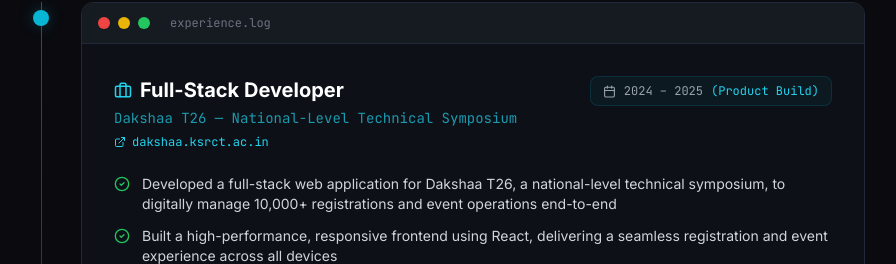
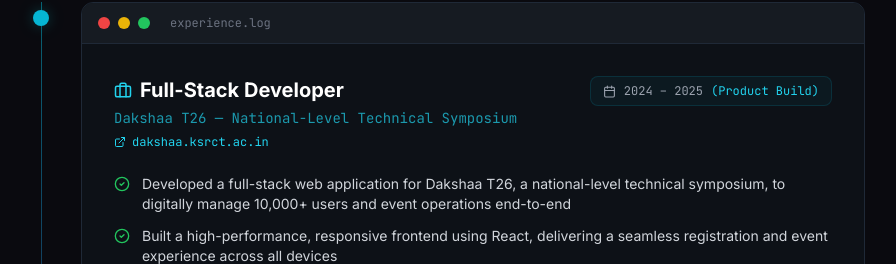
Before and after one commit to Vikasthangavel/Vikasthangavel, a React (Vite) app: page / in a window 1280 px wide. Shown: the part 4730-4994 px from the top of the page, without its empty margins (199-1095 px from the left). Built offline with nearby package versions, Linux system fonts and the light colour scheme.

Commit message:
Update reg -> users

```diff
--- a/src/components/Experience.jsx
+++ b/src/components/Experience.jsx
@@ -10,7 +10,7 @@
     duration: "Product Build",
     link: "https://dakshaa.ksrct.ac.in",
     points: [
-      "Developed a full-stack web application for Dakshaa T26, a national-level technical symposium, to digitally manage 10,000+ registrations and event operations end-to-end",
+      "Developed a full-stack web application for Dakshaa T26, a national-level technical symposium, to digitally manage 10,000+ users and event operations end-to-end",
       "Built a high-performance, responsive frontend using React, delivering a seamless registration and event experience across all devices",
       "Engineered robust backend services with Express.js and RESTful APIs to handle concurrent user loads during peak registration traffic with zero downtime",
       "Implemented Supabase for secure database management, real-time data sync, and user authentication across the platform",
```
